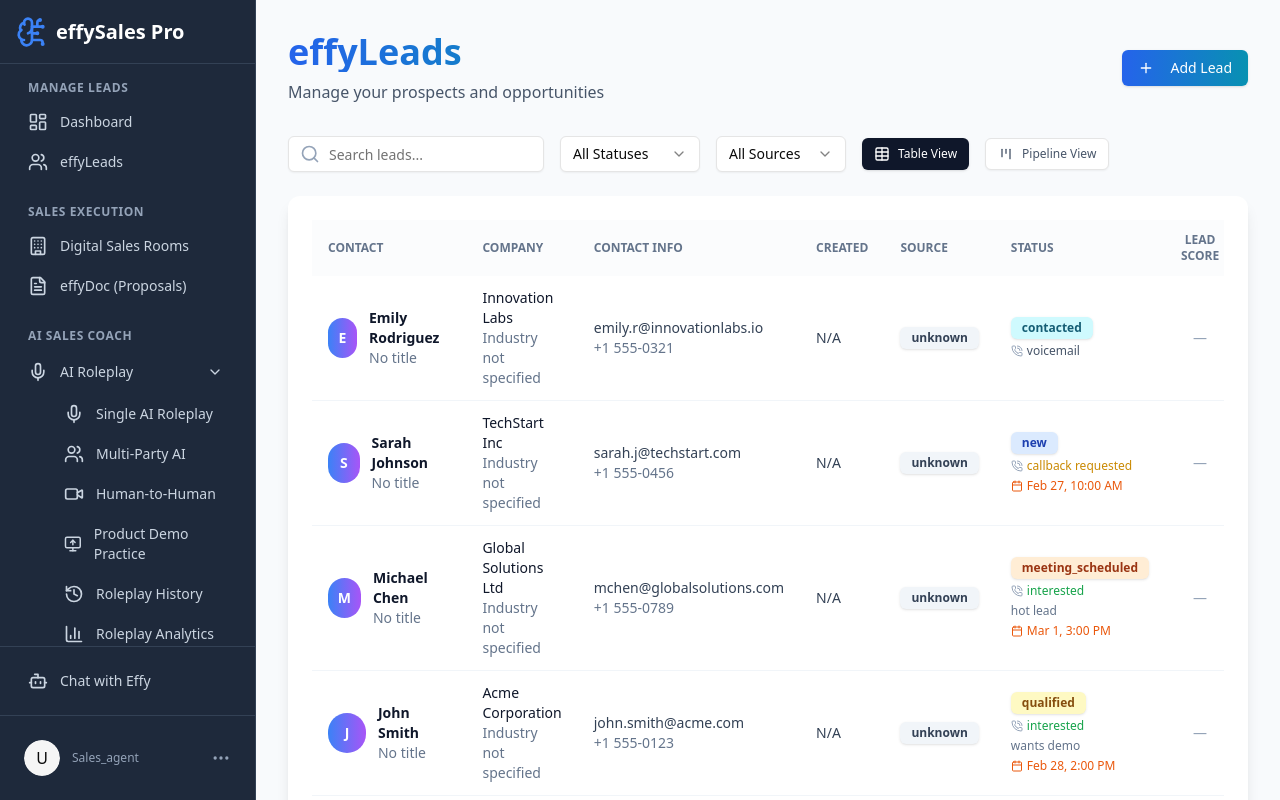
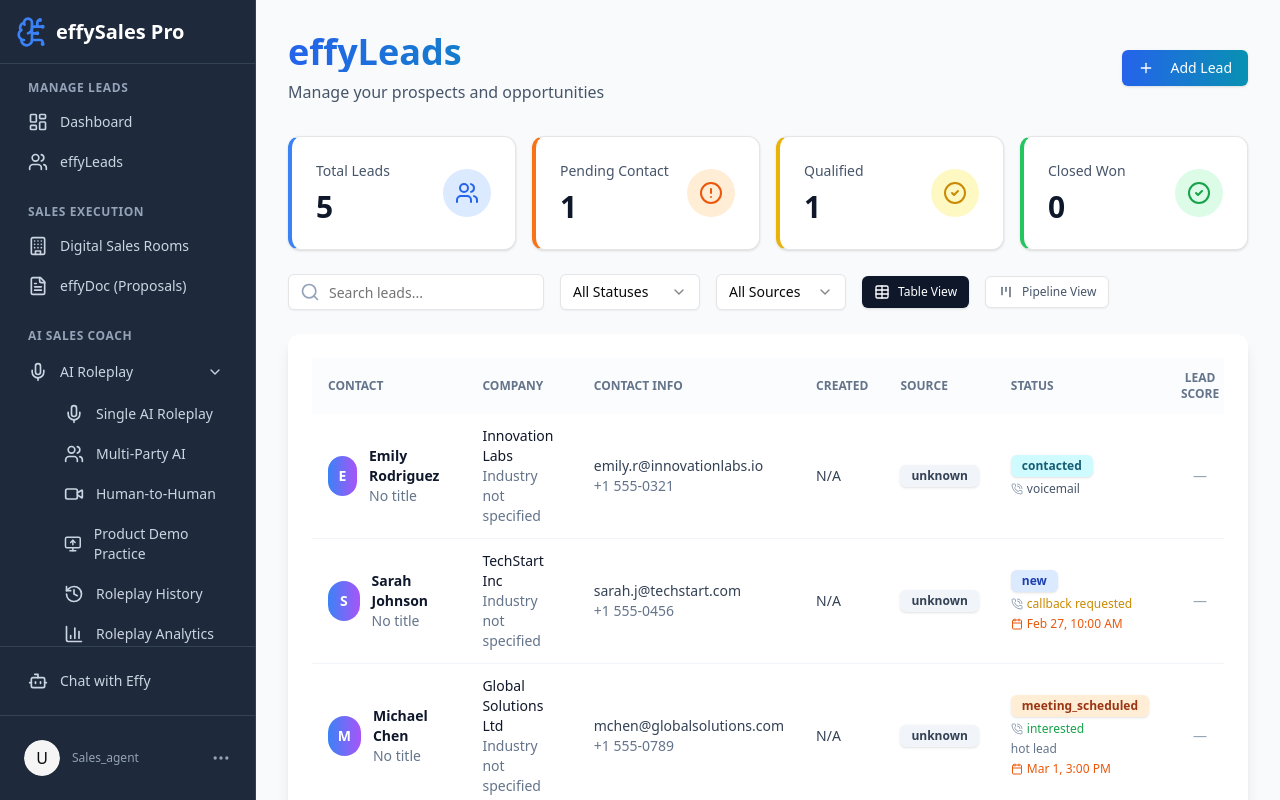
Before and after one commit to maheshnair73/airoleplay, a React (Vite) app: page /effyLeads in a window 1280 px wide. Both pictures are taken after a click on the button "Admin". Built offline with nearby package versions, Linux system fonts and the light colour scheme.

Commit message:
Updated effyLeads.jsx

```diff
--- a/src/pages/effyLeads.jsx
+++ b/src/pages/effyLeads.jsx
@@ -343,6 +343,20 @@ export default function EffyLeads() {
             .sort((a, b) => new Date(a.next_call_date) - new Date(b.next_call_date));
     }, [leads]);
 
+    const leadStats = useMemo(() => {
+        return {
+            total: leads.length,
+            new: leads.filter(lead => lead.status === 'new').length,
+            contacted: leads.filter(lead => lead.status === 'contacted').length,
+            qualified: leads.filter(lead => lead.status === 'qualified').length,
+            closedWon: leads.filter(lead => lead.status === 'closed_won').length,
+            pendingContact: leads.filter(lead =>
+                lead.status === 'new' ||
+                (lead.disposition === 'callback_requested' && lead.status !== 'closed_won' && lead.status !== 'closed_lost')
+            ).length,
+        };
+    }, [leads]);
+
     const handleRowClick = (lead) => {
         if (lead && lead.id) {
             navigate(createPageUrl(`LeadDetail?leadId=${lead.id}`));
@@ -380,6 +394,65 @@ export default function EffyLeads() {
                     setShowLeadForm(false);
                 }}
             />
+
+            {/* Lead Statistics Cards */}
+            <div className="grid grid-cols-1 md:grid-cols-2 lg:grid-cols-4 gap-4 mb-6">
+                <Card className="border-l-4 border-l-blue-500 bg-white hover:shadow-lg transition-shadow">
+                    <CardContent className="p-6">
+                        <div className="flex items-center justify-between">
+                            <div>
+                                <p className="text-sm font-medium text-slate-600">Total Leads</p>
+                                <p className="text-3xl font-bold text-slate-900 mt-2">{leadStats.total}</p>
+                            </div>
+                            <div className="w-12 h-12 bg-blue-100 rounded-full flex items-center justify-center">
+                                <Users className="w-6 h-6 text-blue-600" />
+                            </div>
+                        </div>
+                    </CardContent>
+                </Card>
+
+                <Card className="border-l-4 border-l-orange-500 bg-white hover:shadow-lg transition-shadow">
+                    <CardContent className="p-6">
+                        <div className="flex items-center justify-between">
+                            <div>
+                                <p className="text-sm font-medium text-slate-600">Pending Contact</p>
+                                <p className="text-3xl font-bold text-slate-900 mt-2">{leadStats.pendingContact}</p>
+                            </div>
+                            <div className="w-12 h-12 bg-orange-100 rounded-full flex items-center justify-center">
+                                <AlertCircle className="w-6 h-6 text-orange-600" />
+                            </div>
+                        </div>
+                    </CardContent>
+                </Card>
+
+                <Card className="border-l-4 border-l-yellow-500 bg-white hover:shadow-lg transition-shadow">
+                    <CardContent className="p-6">
+                        <div className="flex items-center justify-between">
+                            <div>
+                                <p className="text-sm font-medium text-slate-600">Qualified</p>
+                                <p className="text-3xl font-bold text-slate-900 mt-2">{leadStats.qualified}</p>
+                            </div>
+                            <div className="w-12 h-12 bg-yellow-100 rounded-full flex items-center justify-center">
+                                <CheckCircle2 className="w-6 h-6 text-yellow-600" />
+                            </div>
+                        </div>
+                    </CardContent>
+                </Card>
+
+                <Card className="border-l-4 border-l-green-500 bg-white hover:shadow-lg transition-shadow">
+                    <CardContent className="p-6">
+                        <div className="flex items-center justify-between">
+                            <div>
+                                <p className="text-sm font-medium text-slate-600">Closed Won</p>
+                                <p className="text-3xl font-bold text-slate-900 mt-2">{leadStats.closedWon}</p>
+                            </div>
+                            <div className="w-12 h-12 bg-green-100 rounded-full flex items-center justify-center">
+                                <CheckCircle2 className="w-6 h-6 text-green-600" />
+                            </div>
+                        </div>
+                    </CardContent>
+                </Card>
+            </div>
 
             {urgentFollowUps.length > 0 && (
                 <Card className="mb-6 border-2 border-orange-200 bg-gradient-to-r from-orange-50 to-red-50">
```
